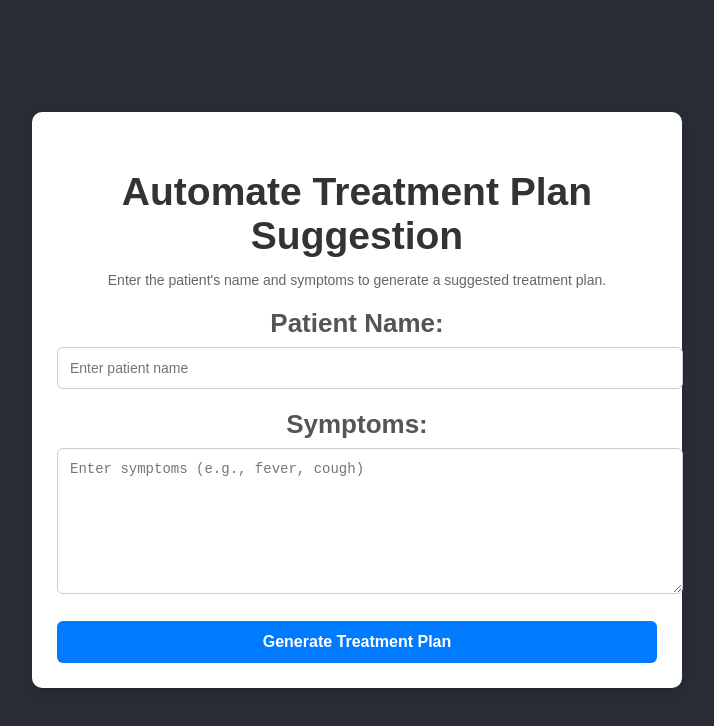
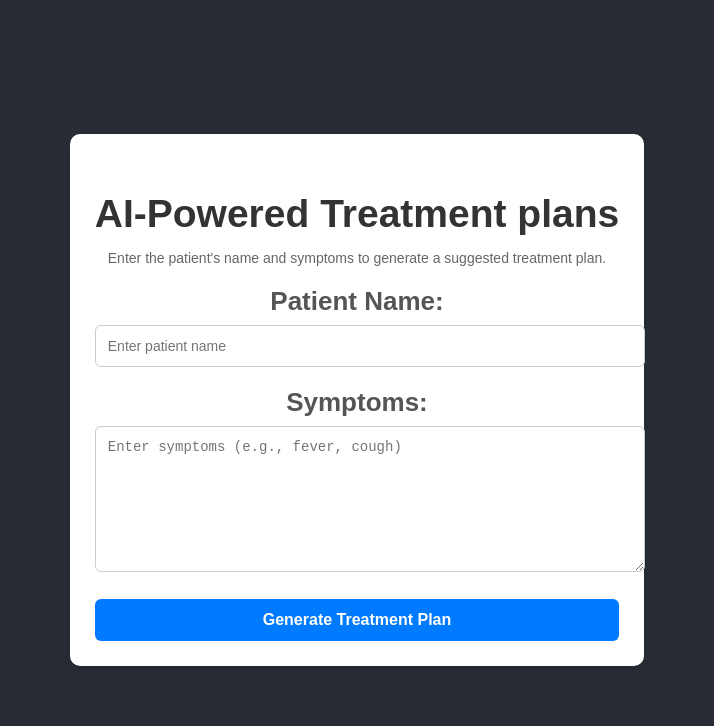
Before and after one commit to sheikmohamedalius/azure-react-webapp, a React (Create React App) app: page / in a window 1280 px wide. Shown: the top 726 px of the page, without its empty margins (283-997 px from the left). Built offline with nearby package versions, Linux system fonts and the light colour scheme.

Commit message:
header changed

```diff
--- a/src/components/TreatmentPlanSuggestion.js
+++ b/src/components/TreatmentPlanSuggestion.js
@@ -30,7 +30,7 @@ function TreatmentPlanSuggestion() {
 
   return (
     <div className="treatment-plan-container">
-      <h2>Automate Treatment Plan Suggestion</h2>
+      <h2>AI-Powered Treatment plans</h2>
       <p className="description">
         Enter the patient's name and symptoms to generate a suggested treatment plan.
       </p>
```
